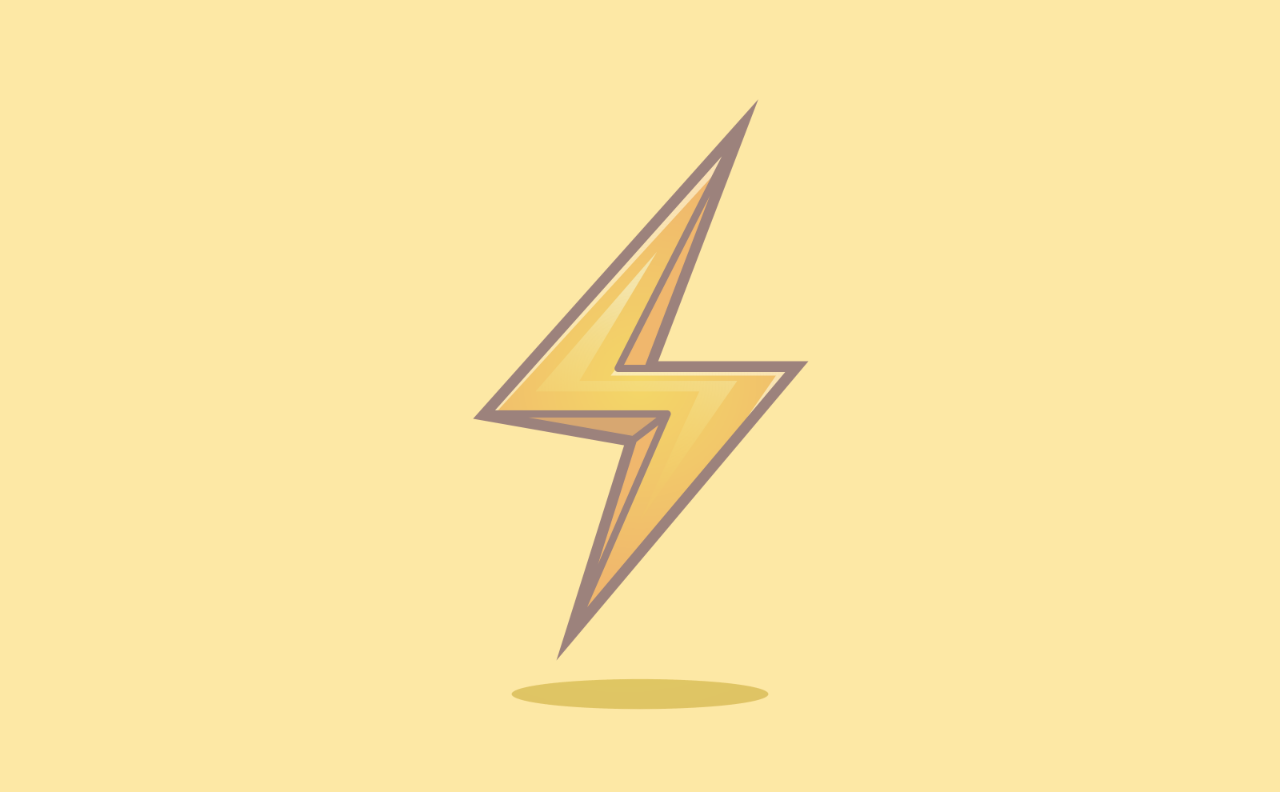
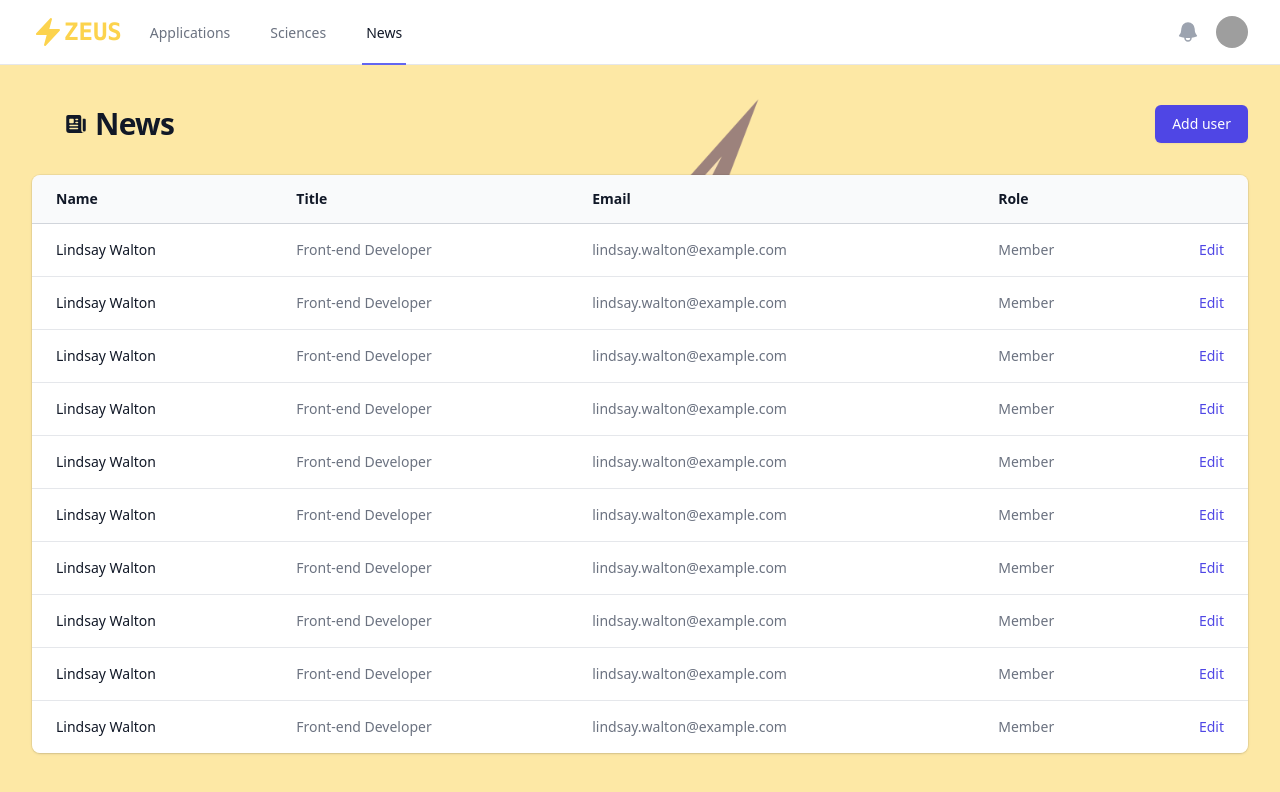
Before and after one commit to BGuimberteauMV/zeus-frontend, a React (Vite) app: page /news in a window 1280 px wide. Before the commit this address had no page. Shown: the top 792 px of the page. Built offline with nearby package versions, Linux system fonts and the light colour scheme; grey boxes are pictures that could not be loaded.

Commit message:
refactoring

```diff
--- a/src/App.tsx
+++ b/src/App.tsx
@@ -3,6 +3,7 @@ import { Navigate, Route, Routes, useSearchParams } from "react-router-dom";
 import Layout from "./layouts/Layout";
 import HomePage from "./components/HomePage";
 import SciencesList from "./components/SciencesList";
+import NewsList from "./components/NewsList";
 
 function App() {
   return (
@@ -10,6 +11,7 @@ function App() {
       <Route element={<Layout />}>
         <Route path="/" element={<HomePage />} />
         <Route path="/sciences" element={<SciencesList />} />
+        <Route path="/news" element={<NewsList />} />
       </Route>
     </Routes>
   );
--- a/src/components/ApplicationList.tsx
+++ b/src/components/ApplicationList.tsx
@@ -88,9 +88,7 @@ const applications = [
 function ApplicationList({}) {
   return (
     <>
-      <div className="mx-auto max-w-7xl sm:px-6 lg:px-8">
-        <div className="px-4 py-8 sm:px-0">
-          <ul role="list" className="grid grid-cols-1 gap-6 sm:grid-cols-2 md:grid-cols-3 lg:grid-cols-4">
+      <ul role="list" className="mt-8 grid grid-cols-1 gap-6 sm:grid-cols-2 md:grid-cols-3 lg:grid-cols-4">
         {applications.map((application) => (
           <li
             key={application.id}
@@ -100,8 +98,6 @@ function ApplicationList({}) {
           </li>
         ))}
       </ul>
-        </div>
-      </div>
     </>
   );
 }
--- a/src/components/HomePage.tsx
+++ b/src/components/HomePage.tsx
@@ -1,7 +1,14 @@
 import ApplicationList from "../components/ApplicationList";
+import TitleContent from "../layouts/TitleContent";
+import { Squares2X2Icon } from "@heroicons/react/24/solid";
 
 function HomePage() {
-  return <ApplicationList />;
+  return (
+    <>
+      <TitleContent title="Applications" heroicIcon={<Squares2X2Icon className="h-6 w-6" aria-hidden="true" />} />
+      <ApplicationList />
+    </>
+  );
 }
 
 export default HomePage;
--- /dev/null
+++ b/src/components/NewsList.tsx
@@ -0,0 +1,83 @@
+import TitleContent from "../layouts/TitleContent";
+import { NewspaperIcon } from "@heroicons/react/24/solid";
+
+const people = [
+  { name: "Lindsay Walton", title: "Front-end Developer", email: "lindsay.walton@example.com", role: "Member" },
+  { name: "Lindsay Walton", title: "Front-end Developer", email: "lindsay.walton@example.com", role: "Member" },
+  { name: "Lindsay Walton", title: "Front-end Developer", email: "lindsay.walton@example.com", role: "Member" },
+  { name: "Lindsay Walton", title: "Front-end Developer", email: "lindsay.walton@example.com", role: "Member" },
+  { name: "Lindsay Walton", title: "Front-end Developer", email: "lindsay.walton@example.com", role: "Member" },
+  { name: "Lindsay Walton", title: "Front-end Developer", email: "lindsay.walton@example.com", role: "Member" },
+  { name: "Lindsay Walton", title: "Front-end Developer", email: "lindsay.walton@example.com", role: "Member" },
+  { name: "Lindsay Walton", title: "Front-end Developer", email: "lindsay.walton@example.com", role: "Member" },
+  { name: "Lindsay Walton", title: "Front-end Developer", email: "lindsay.walton@example.com", role: "Member" },
+  { name: "Lindsay Walton", title: "Front-end Developer", email: "lindsay.walton@example.com", role: "Member" },
+];
+
+function NewsList() {
+  return (
+    <>
+      <div className="sm:flex sm:items-center">
+        <div className="sm:flex-auto">
+          <TitleContent title="News" heroicIcon={<NewspaperIcon className="h-6 w-6" aria-hidden="true" />} />
+        </div>
+        <div className="mt-4 sm:mt-0 sm:ml-16 sm:flex-none">
+          <button
+            type="button"
+            className="inline-flex items-center justify-center rounded-md border border-transparent bg-indigo-600 px-4 py-2 text-sm font-medium text-white shadow-sm hover:bg-indigo-700 focus:outline-none focus:ring-2 focus:ring-indigo-500 focus:ring-offset-2 sm:w-auto"
+          >
+            Add user
+          </button>
+        </div>
+      </div>
+      <div className="mt-8 flex flex-col">
+        <div className="-my-2 -mx-4 overflow-x-auto sm:-mx-6 lg:-mx-8">
+          <div className="inline-block min-w-full py-2 align-middle md:px-6 lg:px-8">
+            <div className="overflow-hidden shadow ring-1 ring-black ring-opacity-5 md:rounded-lg">
+              <table className="min-w-full divide-y divide-gray-300">
+                <thead className="bg-gray-50">
+                  <tr>
+                    <th scope="col" className="py-3.5 pl-4 pr-3 text-left text-sm font-semibold text-gray-900 sm:pl-6">
+                      Name
+                    </th>
+                    <th scope="col" className="px-3 py-3.5 text-left text-sm font-semibold text-gray-900">
+                      Title
+                    </th>
+                    <th scope="col" className="px-3 py-3.5 text-left text-sm font-semibold text-gray-900">
+                      Email
+                    </th>
+                    <th scope="col" className="px-3 py-3.5 text-left text-sm font-semibold text-gray-900">
+                      Role
+                    </th>
+                    <th scope="col" className="relative py-3.5 pl-3 pr-4 sm:pr-6">
+                      <span className="sr-only">Edit</span>
+                    </th>
+                  </tr>
+                </thead>
+                <tbody className="divide-y divide-gray-200 bg-white">
+                  {people.map((person) => (
+                    <tr key={person.email}>
+                      <td className="whitespace-nowrap py-4 pl-4 pr-3 text-sm font-medium text-gray-900 sm:pl-6">
+                        {person.name}
+                      </td>
+                      <td className="whitespace-nowrap px-3 py-4 text-sm text-gray-500">{person.title}</td>
+                      <td className="whitespace-nowrap px-3 py-4 text-sm text-gray-500">{person.email}</td>
+                      <td className="whitespace-nowrap px-3 py-4 text-sm text-gray-500">{person.role}</td>
+                      <td className="relative whitespace-nowrap py-4 pl-3 pr-4 text-right text-sm font-medium sm:pr-6">
+                        <a href="#" className="text-indigo-600 hover:text-indigo-900">
+                          Edit<span className="sr-only">, {person.name}</span>
+                        </a>
+                      </td>
+                    </tr>
+                  ))}
+                </tbody>
+              </table>
+            </div>
+          </div>
+        </div>
+      </div>
+    </>
+  );
+}
+
+export default NewsList;
--- a/src/components/SciencesList.tsx
+++ b/src/components/SciencesList.tsx
@@ -1,7 +1,14 @@
 import ApplicationList from "../components/ApplicationList";
+import TitleContent from "../layouts/TitleContent";
+import { BeakerIcon } from "@heroicons/react/24/solid";
 
 function SciencesList() {
-  return <ApplicationList />;
+  return (
+    <>
+      <TitleContent title="Sciences" heroicIcon={<BeakerIcon className="h-6 w-6" aria-hidden="true" />} />
+      <ApplicationList />
+    </>
+  );
 }
 
 export default SciencesList;
--- a/src/layouts/Layout.tsx
+++ b/src/layouts/Layout.tsx
@@ -1,27 +1,25 @@
-import { Outlet, useLocation } from "react-router-dom";
-import { XMarkIcon, Squares2X2Icon, BeakerIcon } from "@heroicons/react/24/solid";
+import { Outlet } from "react-router-dom";
+import { XMarkIcon, Squares2X2Icon, BeakerIcon, NewspaperIcon } from "@heroicons/react/24/solid";
 import NavigationBar from "./NavigationBar";
 import TitleContent from "./TitleContent";
 
-const titles = [
-  { pathname: "/", title: "Applications", icon: <Squares2X2Icon className="h-6 w-6" aria-hidden="true" /> },
-  { pathname: "/sciences", title: "Sciences", icon: <BeakerIcon className="h-6 w-6" aria-hidden="true" /> },
-];
+// const titles = [
+//   { pathname: "/", title: "Applications", icon: <Squares2X2Icon className="h-6 w-6" aria-hidden="true" /> },
+//   { pathname: "/sciences", title: "Sciences", icon: <BeakerIcon className="h-6 w-6" aria-hidden="true" /> },
+//   { pathname: "/news", title: "News", icon: <NewspaperIcon className="h-6 w-6" aria-hidden="true" /> },
+// ];
 
 function Layout() {
-  const location = useLocation();
-  const element = titles.find((title) => title.pathname === location.pathname);
-
   return (
     <div className="min-h-full">
       <NavigationBar />
       <div className="py-10">
-        <TitleContent
-          title={element?.title || ""}
-          heroicIcon={element?.icon || <XMarkIcon className="h-6 w-6" aria-hidden="true" />}
-        />
         <main>
-          <Outlet />
+          <div className="mx-auto max-w-7xl sm:px-6 lg:px-8">
+            <div className="px-4 sm:px-0">
+              <Outlet />
+            </div>
+          </div>
         </main>
       </div>
     </div>
--- a/src/layouts/NavigationBar.tsx
+++ b/src/layouts/NavigationBar.tsx
@@ -6,6 +6,7 @@ import { useLocation } from "react-router-dom";
 const navigation = [
   { name: "Applications", href: "/" },
   { name: "Sciences", href: "/sciences" },
+  { name: "News", href: "/news" },
 ];
 
 const userNavigation = [
--- a/src/layouts/TitleContent.tsx
+++ b/src/layouts/TitleContent.tsx
@@ -4,7 +4,7 @@ function TitleContent({ title, heroicIcon }: { title: string; heroicIcon: any })
       <header>
         <div className="mx-auto max-w-7xl px-4 sm:px-6 lg:px-8">
           <h1 className="flex flex-shrink-0 items-center text-3xl font-bold leading-tight tracking-tight text-gray-900">
-            {heroicIcon} &nbsp;{title}
+            {heroicIcon}&nbsp;{title}
           </h1>
         </div>
       </header>
```
Lines whose indentation alone changed are shown as unchanged.
